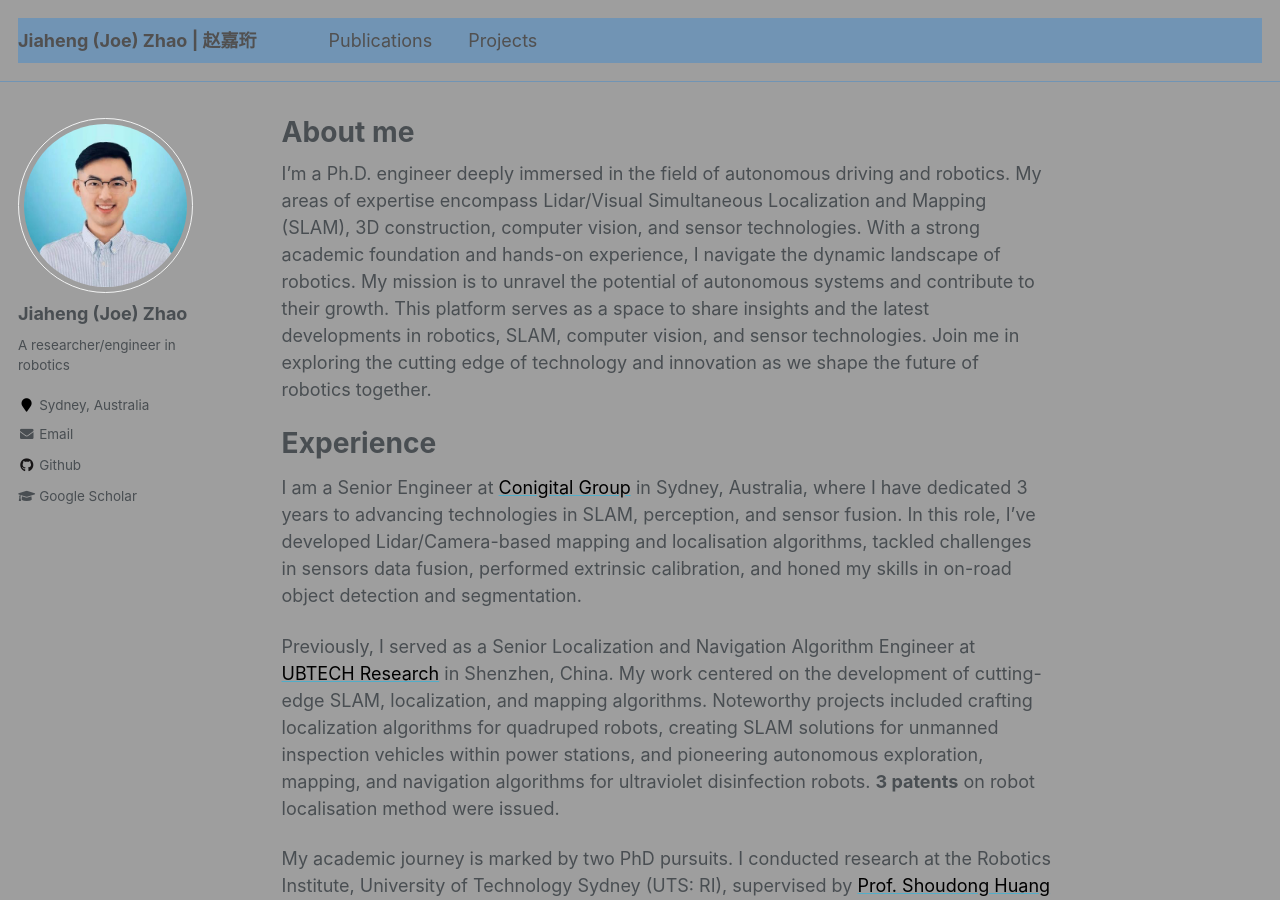
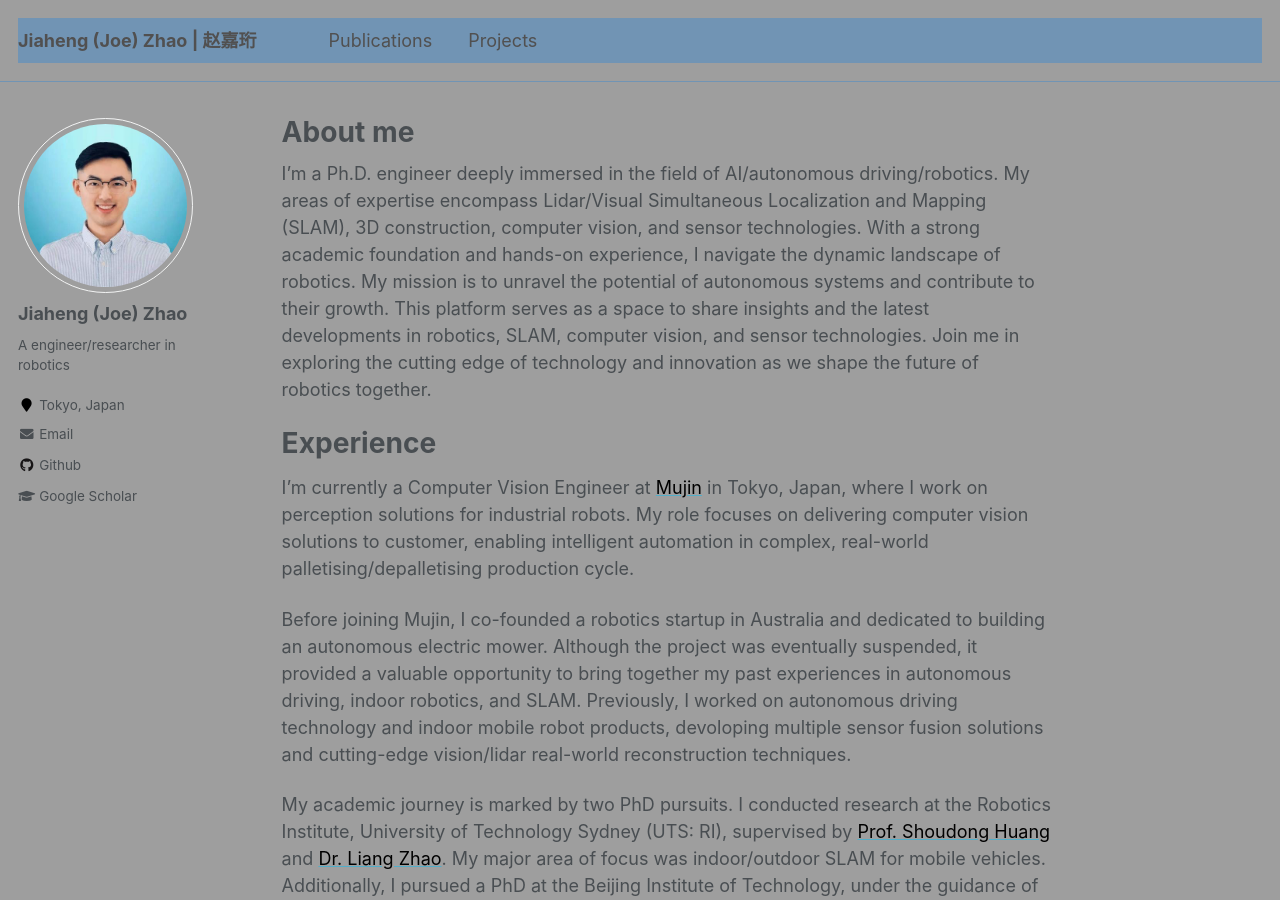
Before and after one commit to JiahengZhao/JiahengZhao.github.io, a Jekyll site: the page built from _pages/about.md, in a window 1280 px wide and 900 px high. Built offline with Jekyll 4.4.1, drawn with Linux system fonts in a browser that asks for light colours.

Commit message:
update mjin

```diff
--- a/_config.yml
+++ b/_config.yml
@@ -82,8 +82,8 @@ analytics:
 author:
   name             : "Jiaheng (Joe) Zhao"
   avatar           : "profile.png"
-  bio              : "A researcher/engineer in robotics"
-  location         : "Sydney, Australia"
+  bio              : "A engineer/researcher in robotics"
+  location         : "Tokyo, Japan"
   employer         :
   pubmed           : #"https://www.ncbi.nlm.nih.gov/pubmed/?term=john+snow"
   googlescholar    : "https://scholar.google.com/citations?user=qLj8B7IAAAAJ&hl=en"
--- a/_pages/about.md
+++ b/_pages/about.md
@@ -8,13 +8,13 @@ redirect_from:
   - /about.html
 ---
 
-I'm a Ph.D. engineer deeply immersed in the field of autonomous driving and robotics. My areas of expertise encompass Lidar/Visual Simultaneous Localization and Mapping (SLAM), 3D construction, computer vision, and sensor technologies. With a strong academic foundation and hands-on experience, I navigate the dynamic landscape of robotics. My mission is to unravel the potential of autonomous systems and contribute to their growth. This platform serves as a space to share insights and the latest developments in robotics, SLAM, computer vision, and sensor technologies. Join me in exploring the cutting edge of technology and innovation as we shape the future of robotics together.
+I'm a Ph.D. engineer deeply immersed in the field of AI/autonomous driving/robotics. My areas of expertise encompass Lidar/Visual Simultaneous Localization and Mapping (SLAM), 3D construction, computer vision, and sensor technologies. With a strong academic foundation and hands-on experience, I navigate the dynamic landscape of robotics. My mission is to unravel the potential of autonomous systems and contribute to their growth. This platform serves as a space to share insights and the latest developments in robotics, SLAM, computer vision, and sensor technologies. Join me in exploring the cutting edge of technology and innovation as we shape the future of robotics together.
 
 Experience
 ======
-I am a Senior Engineer at [<font color="black">Conigital Group</font>](https://conigital.org/) in Sydney, Australia, where I have dedicated 3 years to advancing technologies in SLAM, perception, and sensor fusion. In this role, I've developed Lidar/Camera-based mapping and localisation algorithms, tackled challenges in sensors data fusion, performed extrinsic calibration, and honed my skills in on-road object detection and segmentation.
+I'm currently a Computer Vision Engineer at [<font color="black">Mujin</font>](https://mujin-corp.com/) in Tokyo, Japan, where I work on perception solutions for industrial robots. My role focuses on delivering computer vision solutions to customer, enabling intelligent automation in complex, real-world palletising/depalletising production cycle.
 
-Previously, I served as a Senior Localization and Navigation Algorithm Engineer at [<font color="black">UBTECH Research</font>](https://research.ubtrobot.com/home) in Shenzhen, China. My work centered on the development of cutting-edge SLAM, localization, and mapping algorithms. Noteworthy projects included crafting localization algorithms for quadruped robots, creating SLAM solutions for unmanned inspection vehicles within power stations, and pioneering autonomous exploration, mapping, and navigation algorithms for ultraviolet disinfection robots. **3 patents** on robot localisation method were issued.
+Before joining Mujin, I co-founded a robotics startup in Australia and dedicated to building an autonomous electric mower. Although the project was eventually suspended, it provided a valuable opportunity to bring together my past experiences in autonomous driving, indoor robotics, and SLAM. Previously, I worked on autonomous driving technology and indoor mobile robot products, devoloping multiple sensor fusion solutions and cutting-edge vision/lidar real-world reconstruction techniques.
 
 My academic journey is marked by two PhD pursuits. I conducted research at the Robotics Institute, University of Technology Sydney (UTS: RI), supervised by [<font color="black">Prof. Shoudong Huang</font>](https://profiles.uts.edu.au/Shoudong.Huang) and [<font color="black">Dr. Liang Zhao</font>](https://profiles.uts.edu.au/Liang.Zhao). My major area of focus was indoor/outdoor SLAM for mobile vehicles. Additionally, I pursued a PhD at the Beijing Institute of Technology, under the guidance of [<font color="black">Prof. Baoling Han</font>](https://me.bit.edu.cn/szdw/jsml/jdkxjcb/jxsjjys/bssds18/b30885.htm), where I delved into SLAM techniques for multi-terrain wheeled/footed robots. These academic experiences laid the groundwork for my contributions to the field of robotics.
 
```
